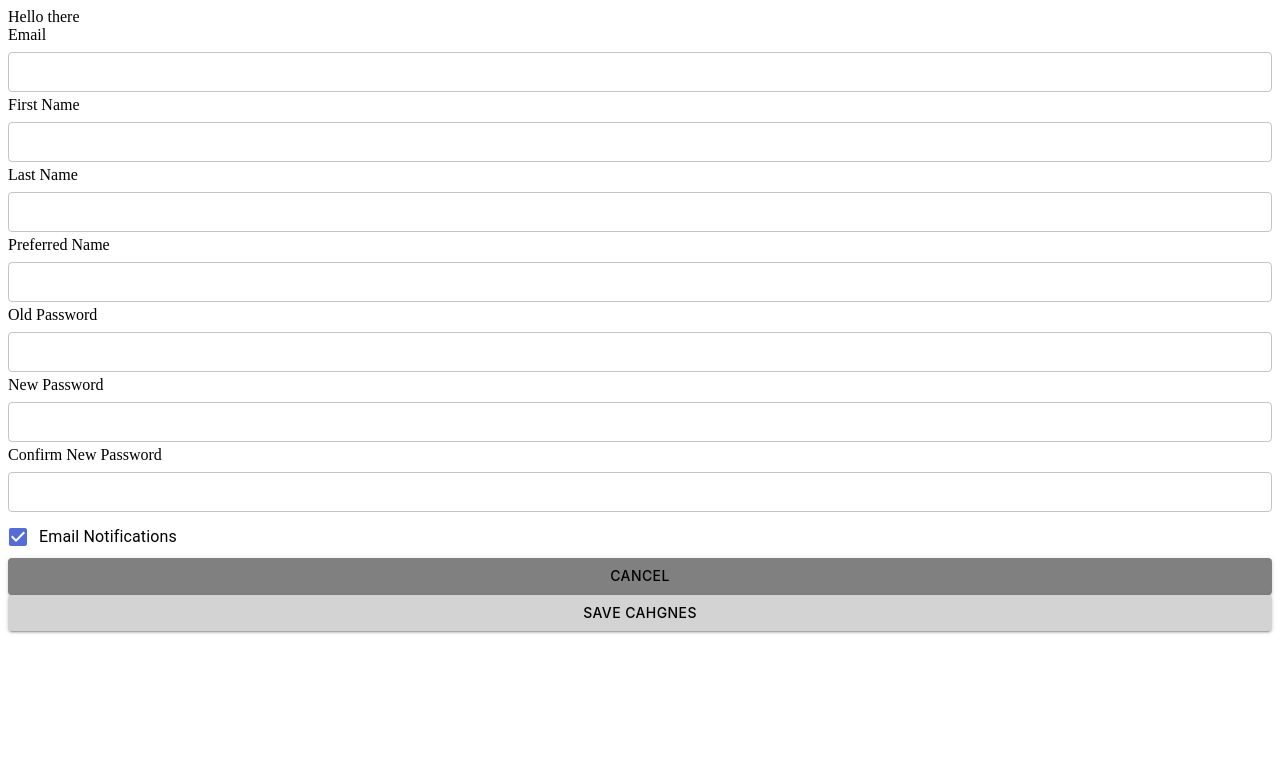
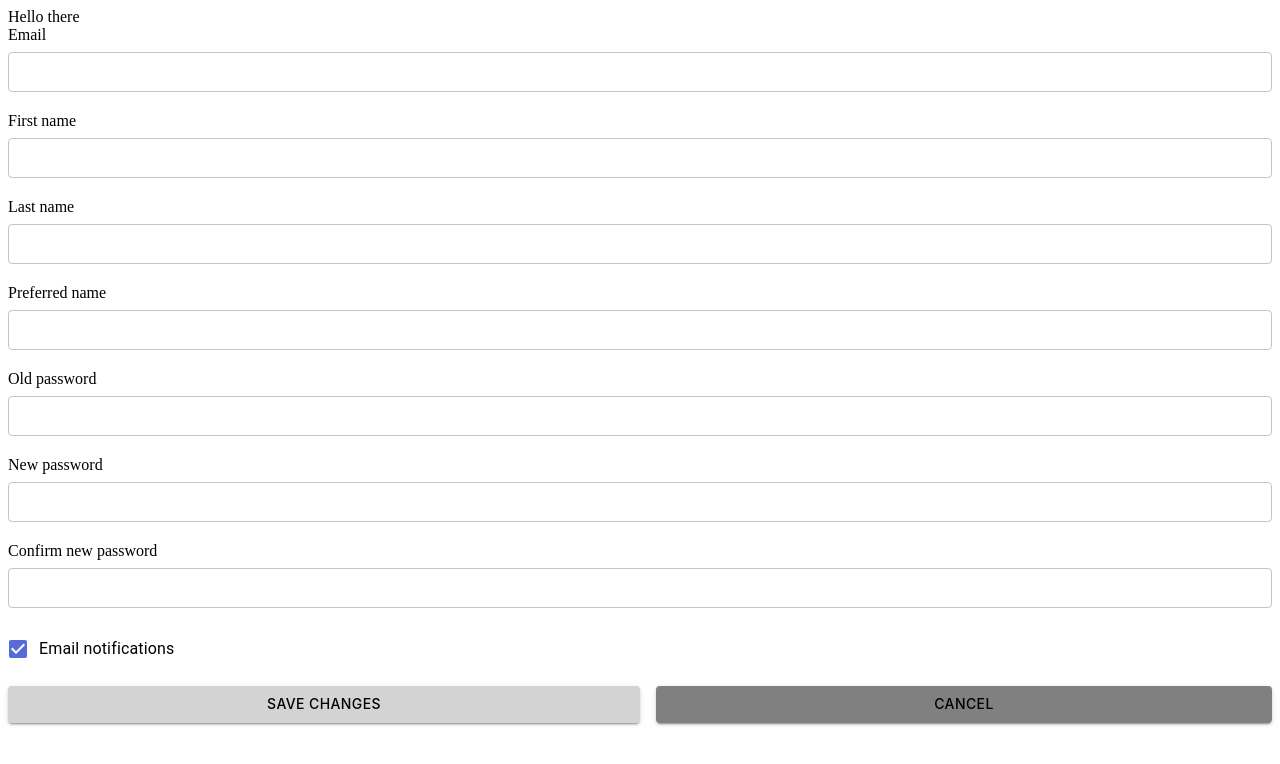
Before and after one commit to cornellh4i/lagos-volunteers, a Next.js app in the folder frontend/: page /signup in a window 1280 px wide. Shown: the top 764 px of the page. Built offline with nearby package versions, Linux system fonts and the light colour scheme; no server answers.

Commit message:
finish profileform style

```diff
--- a/frontend/src/components/molecules/ProfileForm.tsx
+++ b/frontend/src/components/molecules/ProfileForm.tsx
@@ -10,61 +10,74 @@ const ProfileForm = () => {
       <div>
         <ProfileTemplate/>
       </div>
+      <div className="space-y-4">
         <div>
           <TextField
             label="Email"
+            required={true}
             status=""
             incorrectEntryText=""/>
         </div>
         <div>
           <TextField
-          label="First Name"
+            label="First name"
+            required={true}
             status=""
             incorrectEntryText=""/>
         </div>
         <div>
           <TextField
-          label="Last Name"
+            label="Last name"
+            required={true}
             status=""
             incorrectEntryText=""/>
         </div>
         <div>
           <TextField
-          label="Preferred Name"
+            label="Preferred name"
+            required={true}
             status=""
             incorrectEntryText=""/>
         </div>
         <div>
           <TextField
-          label="Old Password"
+            label="Old password"
+            required={true}
             status=""
             incorrectEntryText=""/>
         </div>
         <div>
           <TextField
-          label="New Password"
+            label="New password"
+            required={true}
             status=""
             incorrectEntryText=""/>
         </div>
         <div>
           <TextField
-          label="Confirm New Password"
+            label="Confirm new password"
+            required={true}
             status=""
             incorrectEntryText=""/>
         </div>
         <div>
           <CustomCheckbox
-          label="Email Notifications"/>
+            label="Email notifications"/>
+        </div>
+        <div className="flex md:space-x-4 grid sm:grid-cols-1 md:grid-cols-2">
+          <div className="sm:pb-4 md:pb-0">
+            <Button
+              buttonText="Save Changes"
+              buttonTextColor="#000000"
+              buttonColor="#D3D3D3"/>
           </div>
           <div>
             <Button
               buttonText="Cancel"
               buttonTextColor="#000000"
               buttonColor="#808080"/>
-        <Button
-          buttonText="Save Cahgnes"
-          buttonTextColor="#000000"
-          buttonColor="#D3D3D3"/>
+          </div>
+        </div>
       </div>
     </div>
   );
```
Lines whose indentation alone changed are shown as unchanged.
